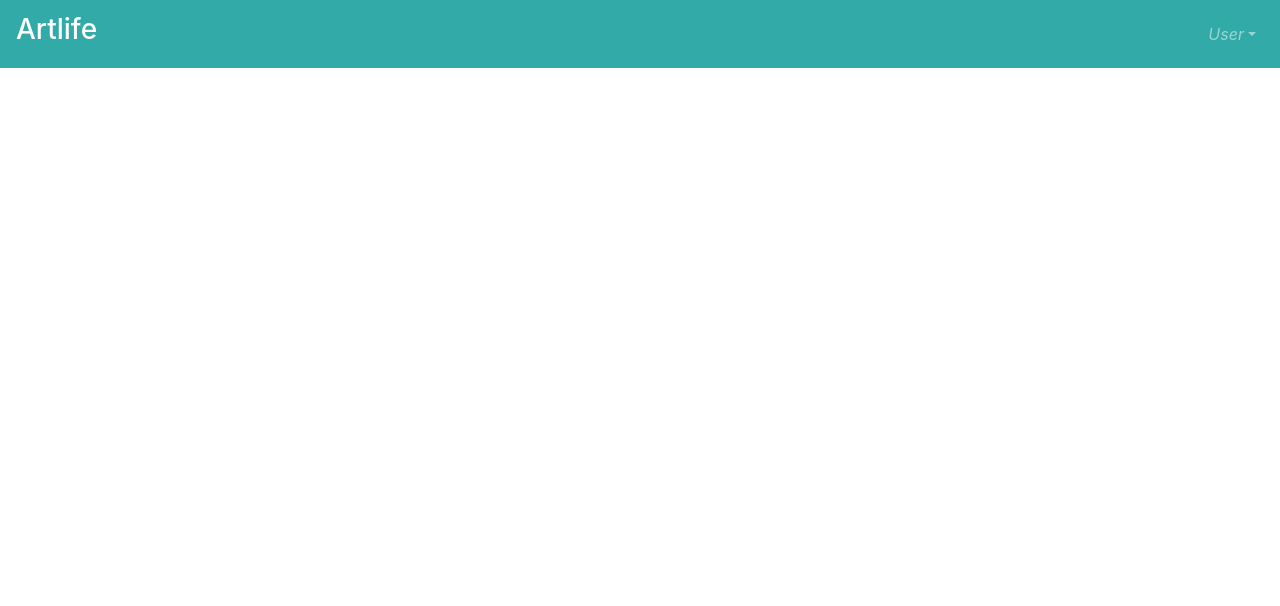
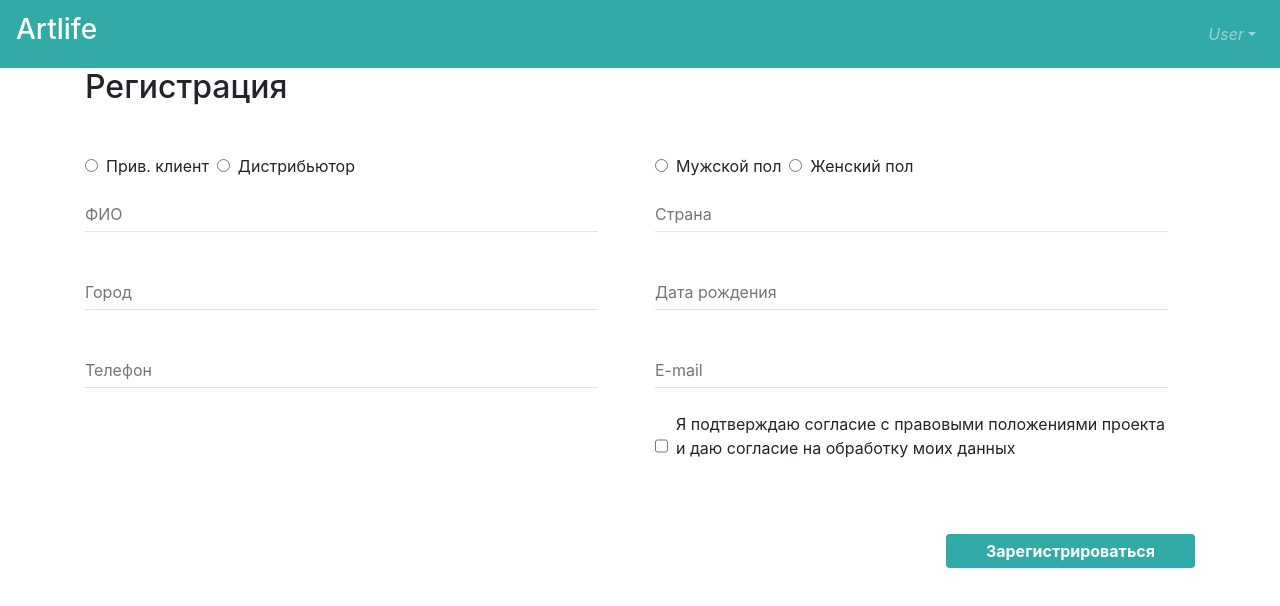
Before and after one commit to TjLinka/artLifeDemo, a Vue app: page /registration in a window 1280 px wide. Shown: the top 606 px of the page. Built offline with nearby package versions, Linux system fonts and the light colour scheme.

Commit message:
Create Registr Page and add router

```diff
--- a/src/router/index.js
+++ b/src/router/index.js
@@ -19,6 +19,11 @@ const routes = [
     name: 'MyInfoEdit',
     component: () => import('../views/MyInfoEdit.vue'),
   },
+  {
+    path: '/registration',
+    name: 'Registration',
+    component: () => import('../views/Registration.vue'),
+  },
 ];
 
 const router = new VueRouter({
--- /dev/null
+++ b/src/views/Registration.vue
@@ -0,0 +1,87 @@
+<template>
+  <div class="registration__page">
+    <div class="container">
+      <h2 class="page__title">Регистрация</h2>
+      <div class="registration__form">
+        <div class="row mt-5">
+          <div class="col-6">
+            <input type="radio" id="one" value="Один" v-model="user.type" class="mr-2" />
+            <label for="one">Прив. клиент</label>
+            <input type="radio" id="two" value="Два" v-model="user.type" class="ml-2 mr-2" />
+            <label for="two">Дистрибьютор</label>
+          </div>
+          <div class="col-6">
+            <input type="radio" id="one" value="Один" v-model="user.sex" class="mr-2" />
+            <label for="one">Мужской пол</label>
+            <input type="radio" id="two" value="Два" v-model="user.sex" class="ml-2 mr-2" />
+            <label for="two">Женский пол</label>
+          </div>
+        </div>
+        <div class="row registr mt-3">
+          <div class="col-6"><input type="text" placeholder="ФИО" v-model="user.fio" /></div>
+          <div class="col-6"><input type="text" placeholder="Страна" v-model="user.country" /></div>
+        </div>
+        <div class="row registr mt-5">
+          <div class="col-6"><input type="text" placeholder="Город" v-model="user.city" /></div>
+          <div class="col-6">
+            <input type="text" placeholder="Дата рождения" v-model="user.date" />
+          </div>
+        </div>
+        <div class="row registr mt-5">
+          <div class="col-6"><input type="text" placeholder="Телефон" v-model="user.phone" /></div>
+          <div class="col-6"><input type="text" placeholder="E-mail" v-model="user.email" /></div>
+        </div>
+        <div class="row justify-content-end mt-4">
+          <div class="col-6">
+            <div class="agry_check d-flex">
+              <input type="checkbox" name="" id="" class="mt-1 mr-2" />
+              <p>
+                Я подтверждаю согласие с правовыми положениями проекта <br />
+                и даю согласие на обработку моих данных
+              </p>
+            </div>
+          </div>
+        </div>
+        <div class="row mt-5">
+          <div class="col">
+            <button class="btn__registr">Зарегистрироваться</button>
+          </div>
+        </div>
+      </div>
+    </div>
+  </div>
+</template>
+
+<script>
+export default {
+  name: 'Registration',
+  data() {
+    return {
+      user: {},
+    };
+  },
+};
+</script>
+
+<style lang="scss" scoped>
+.registr {
+  input {
+    width: 95%;
+    border: 0;
+    border-bottom: 1px solid #dee2f3;
+    outline: none;
+    padding-bottom: 5px;
+  }
+}
+.btn__registr {
+  background-color: #32AAA7;
+  border: 0;
+  border-radius: 4px;
+  font-size: 16px;
+  font-weight: bold;
+  padding: 5px 40px;
+  color: white;
+  margin-top: 10px;
+  float: right;
+}
+</style>
```
